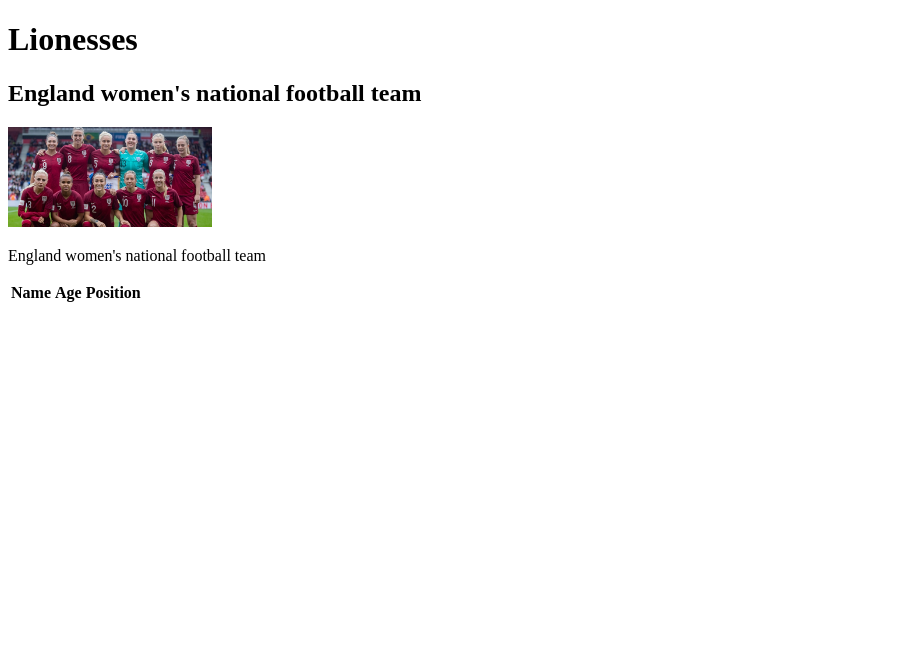
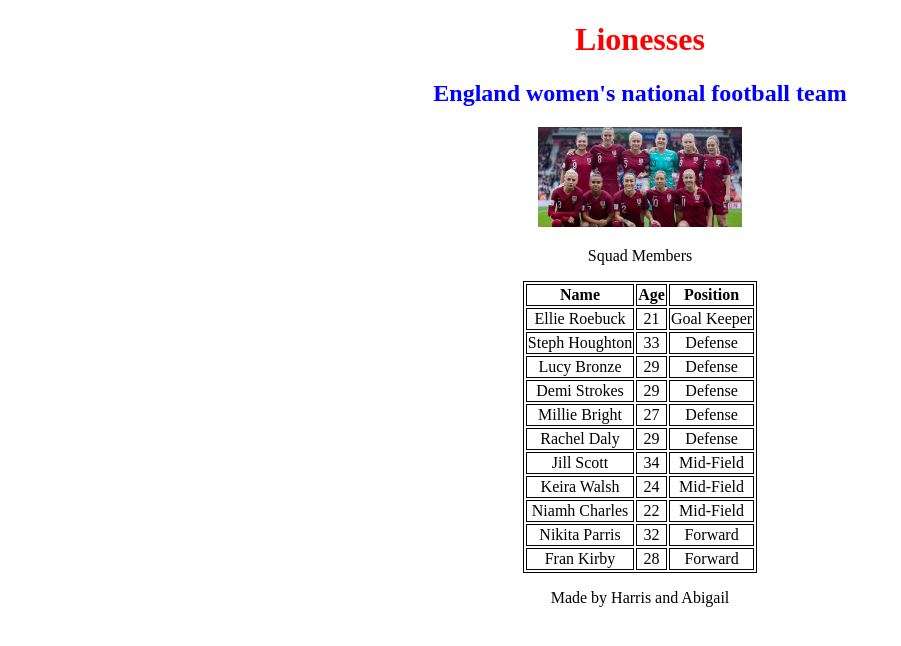
Before and after one commit to Abimcp/sportswebsite, a plain HTML site: page index.html in a window 1280 px wide. Shown: the whole page, without its empty margins (0-901 px from the left). Drawn offline with Linux system fonts and the light colour scheme.

Commit message:
adds table and css

```diff
--- a/index.html
+++ b/index.html
@@ -22,24 +22,73 @@
 
   <body>
     <section>
-      <p>England women's national football team</p>
-      <table>
+      <p>Squad Members</p>
+      <table class="center">
         <tr>
           <th>Name</th>
           <th>Age</th>
           <th>Position</th>
         </tr>
-        <tr></tr>
-        <tr></tr>
-        <tr></tr>
-        <tr></tr>
-        <tr></tr>
-        <tr></tr>
-        <tr></tr>
-        <tr></tr>
+        <tr>
+          <td>Ellie Roebuck</td>
+          <td>21</td>
+          <td>Goal Keeper</td>
+        </tr>
+        <tr>
+          <td>Steph Houghton</td>
+          <td>33</td>
+          <td>Defense</td>
+        </tr>
+        <tr>
+          <td>Lucy Bronze</td>
+          <td>29</td>
+          <td>Defense</td>
+        </tr>
+        <tr>
+          <td>Demi Strokes</td>
+          <td>29</td>
+          <td>Defense</td>
+        </tr>
+        <tr>
+          <td>Millie Bright</td>
+          <td>27</td>
+          <td>Defense</td>
+        </tr>
+        <tr>
+          <td>Rachel Daly</td>
+          <td>29</td>
+          <td>Defense</td>
+        </tr>
+        <tr>
+          <td>Jill Scott</td>
+          <td>34</td>
+          <td>Mid-Field</td>
+        </tr>
+        <tr>
+          <td>Keira Walsh</td>
+          <td>24</td>
+          <td>Mid-Field</td>
+        </tr>
+        <tr>
+          <td>Niamh Charles</td>
+          <td>22</td>
+          <td>Mid-Field</td>
+        </tr>
+        <tr>
+          <td>Nikita Parris</td>
+          <td>32</td>
+          <td>Forward</td>
+        </tr>
+        <tr>
+          <td>Fran Kirby</td>
+          <td>28</td>
+          <td>Forward</td>
+        </tr>
       </table>
     </section>
   </body>
 
-  <footer></footer>
+  <footer>
+    <p>Made by Harris and Abigail</p>
+  </footer>
 </html>
--- a/styles.css
+++ b/styles.css
@@ -0,0 +1,29 @@
+
+h1{
+    color: red;
+}
+
+h2{
+    color: blue;
+}
+
+body{
+    text-align: center;
+    margin:auto;
+}
+
+img:hover{
+    box-shadow: 5px 10px green;
+}
+
+table, th, td{
+border-style:solid;
+border-color:black;
+border-width:1px;
+
+}
+
+.center {
+    margin-left: auto;
+    margin-right: auto;
+  }
```
